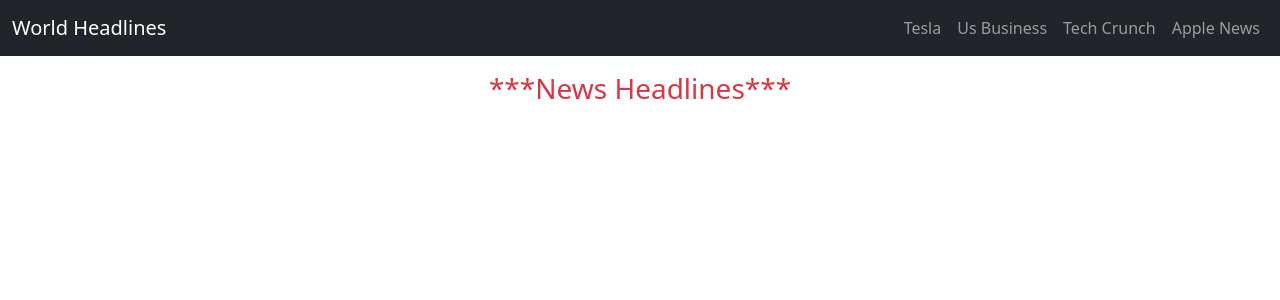
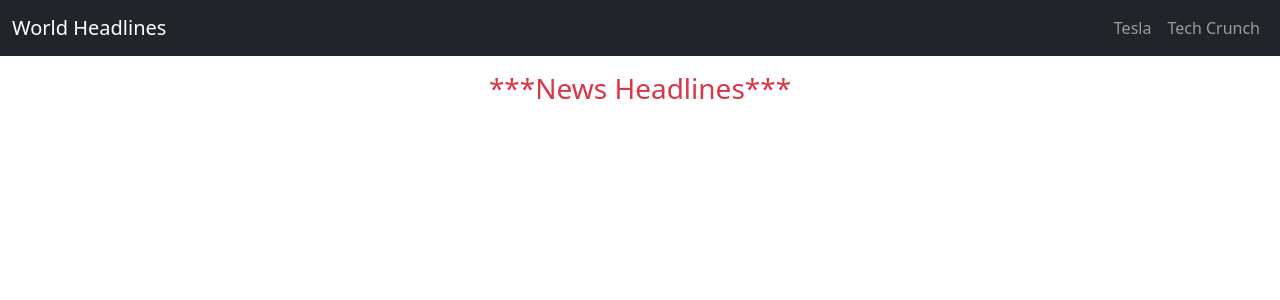
Before and after one commit to crispus-nj/News-application, a Flask app: page / in a window 1280 px wide. Shown: the top 300 px of the page. Run offline with Flask 2, Linux system fonts and the light colour scheme; data that the repository does not hold is empty.

Commit message:
removed unused links from the navigation bar

```diff
--- a/app/templates/navbar.html
+++ b/app/templates/navbar.html
@@ -7,16 +7,10 @@
       <div class="collapse navbar-collapse" id="navbarNavDropdown">
         <ul class="navbar-nav ms-auto">
           <li class="nav-item">
-            <a class="nav-link " aria-current="page" href="#">Tesla</a>
-          </li>
-          <li class="nav-item">
-            <a class="nav-link" href="#">Us Business</a>
+            <a class="nav-link" href="/tesla">Tesla</a>
           </li>
           <li class="nav-item">
             <a class="nav-link" href="/tech-crunch">Tech Crunch</a>
-          </li>
-          <li class="nav-item">
-            <a class="nav-link" href="#">Apple News</a>
           </li>
         </ul>
       </div>
```
